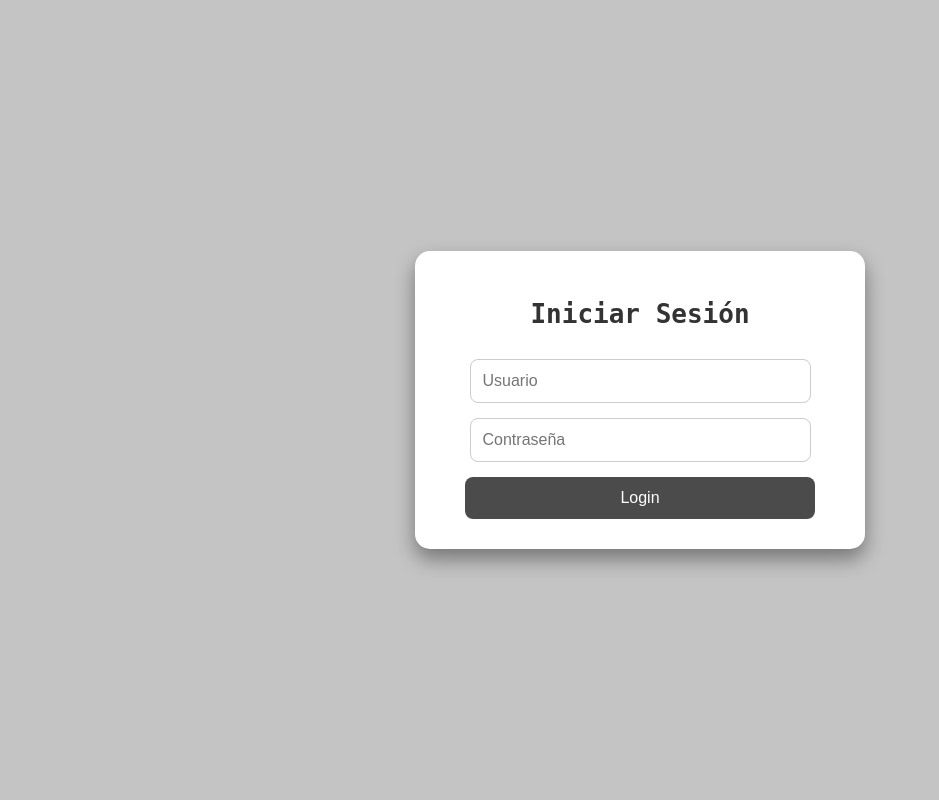
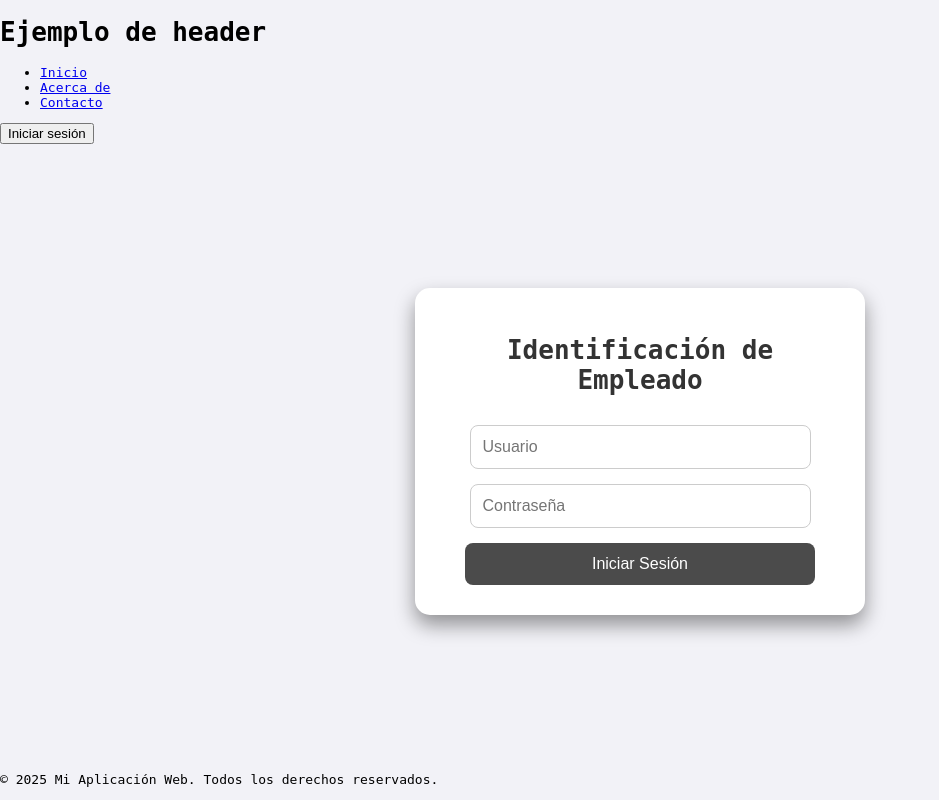
Before and after one commit to humaral/tfg, a Flask app: page /login in a window 1280 px wide. Shown: the whole page, without its empty margins (0-939 px from the left). Run offline with Flask 3, Linux system fonts and the light colour scheme.

Commit message:
Implementar estructura básica de la aplicación con encabezado y pie de página, y mejorar la página de inicio y de inicio de sesión.

```diff
--- a/app.py
+++ b/app.py
@@ -7,9 +7,12 @@ app = Flask(__name__)
 @app.route('/')
 def init_app(name=None):
     DATABASE = os.path.join(app.instance_path, 'flaskr.sqlite')
-
+    return render_template('index.html', person=name, database=DATABASE)
 
 @app.route('/login')
 def login(name=None):
 
     return render_template('login.html', person=name)
+
+if __name__ == "__main__":
+    app.run(debug=True)
--- a/static/css/style.css
+++ b/static/css/style.css
@@ -1,16 +1,27 @@
-body {
+#header, #footer{
+  display: block;
+  width: 100%;
+}
+
+body{
   margin: 0;
   padding: 0;
   font-family: monospace;
-  background: #c4c4c4;
-  height: 100vh;
+  background: #F2F2F7;
+  display: flex;
+  flex-direction: column;
+  min-height: 100vh;
+}
+
+#login-page {
   display: flex;
   justify-content: center;
   align-items: center;
+  flex: 1;
 }
 
-.login-container {
-  background-color: white;
+#login-card {
+  background-color: rgb(255, 255, 255);
   padding: 30px 50px;
   border-radius: 15px;
   box-shadow: 0 10px 20px rgba(0, 0, 0, 0.4);
@@ -19,12 +30,12 @@ body {
   text-align: center;
 }
 
-.login-container h1 {
+#login-card h1 {
   margin-bottom:30px;
   color: #333;
 }
 
-.login-container input {
+#login-card input {
   width: 90%;
   padding: 12px;
   margin-bottom: 15px;
@@ -33,7 +44,7 @@ body {
   font-size: 16px;
 }
 
-.login-container button {
+#login-card button {
   width: 100%;
   padding: 12px;
   background-color: #4b4b4b;
@@ -45,6 +56,6 @@ body {
   transition: background-color 0.3s;
 }
 
-.login-container button:hover {
+#login-card button:hover {
   background-color: #202020;
 }
--- /dev/null
+++ b/static/js/loadLayout.js
@@ -0,0 +1,15 @@
+async function loadLayout() {
+  // Cargar header
+  const headerResponse = await fetch('header.html');
+  const headerHTML = await headerResponse.text();
+  document.getElementById('header').innerHTML = headerHTML;
+
+  // Cargar footer
+  const footerResponse = await fetch('footer.html');
+  const footerHTML = await footerResponse.text();
+  document.getElementById('footer').innerHTML = footerHTML;
+
+
+}
+
+loadLayout();
--- /dev/null
+++ b/templates/footer.html
@@ -0,0 +1,3 @@
+<footer>
+    <p>&copy; 2025 Mi Aplicación Web. Todos los derechos reservados.</p>
+</footer>
--- /dev/null
+++ b/templates/header.html
@@ -0,0 +1,11 @@
+<header>
+    <h1>Ejemplo de header</h1>
+    <nav>
+        <ul>
+            <li><a href="/">Inicio</a></li>
+            <li><a href="/about">Acerca de</a></li>
+            <li><a href="/contact">Contacto</a></li>
+        </ul>
+    </nav>
+    <button id="login-btn">Iniciar sesión</button>
+</header>
--- a/templates/login.html
+++ b/templates/login.html
@@ -7,15 +7,22 @@
         <link rel="stylesheet" href="/static/css/style.css ">
     </head>
     <body>
-    <div class="login-container">
-        <h1>Iniciar Sesión</h1>
-        <form id="login-form" action="/login" method="post">
+        <div id="header"></div>
+
+        <main id="login-page">
+            <div class="card", id="login-card">
+                <h1>Identificación de Empleado</h1>
+                <form class="form", id="login-form" action="/login" method="post">
                     <input type="text" name="username" placeholder="Usuario" required>
                     <input type="password" name="password" placeholder="Contraseña" required>
-            <button type="submit">Login</button>
+                    <button type="submit">Iniciar Sesión</button>
                 </form>
             </div>
+        </main>
+
+        <div id="footer"></div>
 
         <script src="/static/js/login.js"></script>
+        <script src="/static/js/loadLayout.js"></script>
     </body>
 </html>
```
Also changed, not shown: templates/index.html (added, +22 -0 lines), templates/empleados.html (added). Lines whose indentation alone changed are shown as unchanged.
